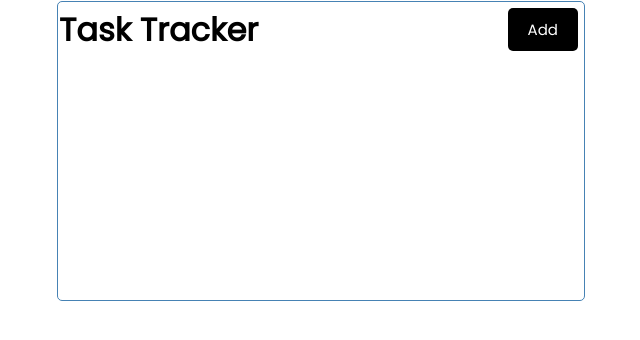
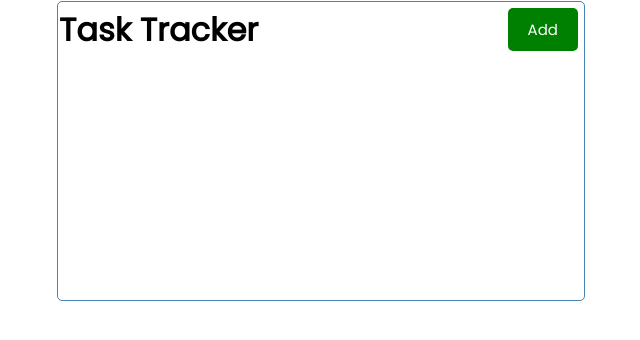
Before and after one commit to sumedhsalvi/task-tracker, a React (Create React App) app: page / in a window 1280 px wide. Shown: the top 340 px of the page, without its empty margins (319-959 px from the left). Built offline with nearby package versions, Linux system fonts and the light colour scheme.

Commit message:
Button component

```diff
--- /dev/null
+++ b/src/components/Button.js
@@ -0,0 +1,16 @@
+import PropTypes from 'prop-types'
+
+const Button = ({ color, text }) => {
+  return <button style={{ backgroundColor: color }} className='btn'>{text}</button>
+}
+
+Button.defaultProps = {
+    color: 'steelblue'
+}
+
+Button.propTypes = {
+    text: PropTypes.string,
+    color: PropTypes.string,
+}
+
+export default Button
--- a/src/components/Header.js
+++ b/src/components/Header.js
@@ -1,10 +1,11 @@
 import PropTypes from 'prop-types'
+import Button from './Button'
 
 const Header = ({ title }) => {
   return (
     <header className='header'>
         <h1>{title}</h1>
-        <button className='btn'>Add</button>
+        <Button color='green' text='Add' />
     </header>
   )
 }
```
